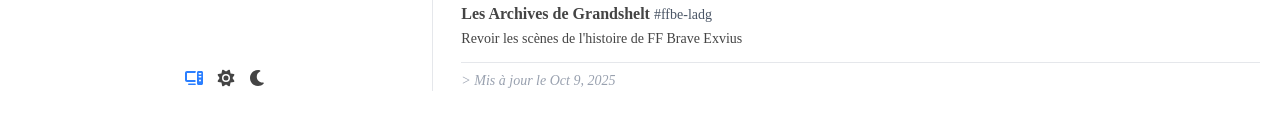
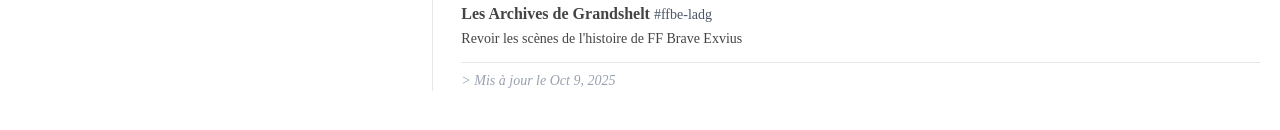
Before and after one commit to Menencia/homepage, an Angular app: page /projects in a window 1280 px wide. Shown: the part 322-452 px from the top of the page. Built offline with nearby package versions, Linux system fonts and the light colour scheme; a web font is replaced by a local one.

Commit message:
update to angular 22

```diff
--- a/angular.json
+++ b/angular.json
@@ -45,6 +45,12 @@
               "extractLicenses": false,
               "sourceMap": true,
               "namedChunks": true
+            },
+            "testing": {
+              "aot": false,
+              "optimization": false,
+              "extractLicenses": false,
+              "polyfills": ["zone.js", "zone.js/testing"]
             }
           },
           "defaultConfiguration": "production"
@@ -68,13 +74,11 @@
           }
         },
         "test": {
-          "builder": "@angular/build:karma",
+          "builder": "@angular/build:unit-test",
           "options": {
-            "polyfills": ["zone.js", "zone.js/testing"],
             "tsConfig": "tsconfig.spec.json",
-            "assets": ["src/favicon.ico", "src/assets"],
-            "styles": ["src/styles.scss"],
-            "scripts": []
+            "buildTarget": ":build:testing",
+            "runner": "vitest"
           }
         }
       }
--- a/src/app/app.component.html
+++ b/src/app/app.component.html
@@ -16,21 +16,21 @@
             [class]="{ 'dark:text-orange-500': isTheme(Theme.Browser) }"
             (click)="toggleDark(Theme.Browser)"
           >
-            <fa-icon [icon]="faComputer" />
+            <!-- <fa-icon [icon]="faComputer" /> -->
           </button>
           <button
             class="cursor-pointer"
             [class.text-blue-500]="isTheme(Theme.Light)"
             (click)="toggleDark(Theme.Light)"
           >
-            <fa-icon [icon]="faSun" />
+            <!-- <fa-icon [icon]="faSun" /> -->
           </button>
           <button
             class="cursor-pointer"
             [class.text-orange-500]="isTheme(Theme.Dark)"
             (click)="toggleDark(Theme.Dark)"
           >
-            <fa-icon [icon]="faMoon" />
+            <!-- <fa-icon [icon]="faMoon" /> -->
           </button>
         </div>
       </div>
--- a/src/app/app.component.ts
+++ b/src/app/app.component.ts
@@ -1,8 +1,5 @@
 import { Component, DOCUMENT, Inject, OnInit } from '@angular/core';
 import { RouterOutlet } from '@angular/router';
-
-import { FontAwesomeModule } from '@fortawesome/angular-fontawesome';
-import { faComputer, faMoon, faSun } from '@fortawesome/free-solid-svg-icons';
 
 export enum Theme {
   Browser = 'Browser',
@@ -12,16 +9,16 @@
 
 @Component({
   selector: 'app-root',
-  imports: [RouterOutlet, FontAwesomeModule],
+  imports: [RouterOutlet],
   templateUrl: './app.component.html',
 })
 export class AppComponent implements OnInit {
   theme = Theme.Browser;
   dark = false;
 
-  faComputer = faComputer;
-  faSun = faSun;
-  faMoon = faMoon;
+  // faComputer = faComputer;
+  // faSun = faSun;
+  // faMoon = faMoon;
 
   Theme = Theme;
 
--- a/src/app/views/projects/projects.component.html
+++ b/src/app/views/projects/projects.component.html
@@ -1,7 +1,7 @@
 <div>
-  @if (projects) {
+  @if (projects()) {
     <ul class="m-0 divide-y divide-gray-200 dark:divide-gray-700">
-      @for (project of projects; track project) {
+      @for (project of projects(); track project) {
         <li
           class="cursor-pointer py-3 hover:bg-gray-100 dark:hover:bg-gray-700"
           (click)="openLink(project)"
--- a/src/app/views/projects/projects.component.ts
+++ b/src/app/views/projects/projects.component.ts
@@ -1,6 +1,6 @@
 import { CommonModule } from '@angular/common';
 import { HttpClient } from '@angular/common/http';
-import { Component, OnInit } from '@angular/core';
+import { Component, OnInit, signal } from '@angular/core';
 import { Project } from '../../shared/models/project';
 
 @Component({
@@ -9,12 +9,10 @@
   templateUrl: './projects.component.html',
 })
 export class ProjectsComponent implements OnInit {
-  public projects: Project[];
+  public projects = signal<Project[]>([]);
   public updated = new Date('2025/10/09');
 
-  constructor(private http: HttpClient) {
-    this.projects = [];
-  }
+  constructor(private http: HttpClient) {}
 
   public ngOnInit(): void {
     this.loadProjects();
@@ -24,7 +22,7 @@
     this.http
       .get<Project[]>('/assets/data/projects.json')
       .subscribe((projects) => {
-        this.projects = projects;
+        this.projects.set(projects);
       });
   }
 
--- a/tsconfig.json
+++ b/tsconfig.json
@@ -2,7 +2,6 @@
 {
   "compileOnSave": false,
   "compilerOptions": {
-    "baseUrl": "./",
     "outDir": "./dist/out-tsc",
     "forceConsistentCasingInFileNames": true,
     "esModuleInterop": true,
```
Also changed, not shown: package.json (+14 -14 lines), tsconfig.app.json (+9 -1 lines), 2 other files (tests, documents, lock files or other folders).
